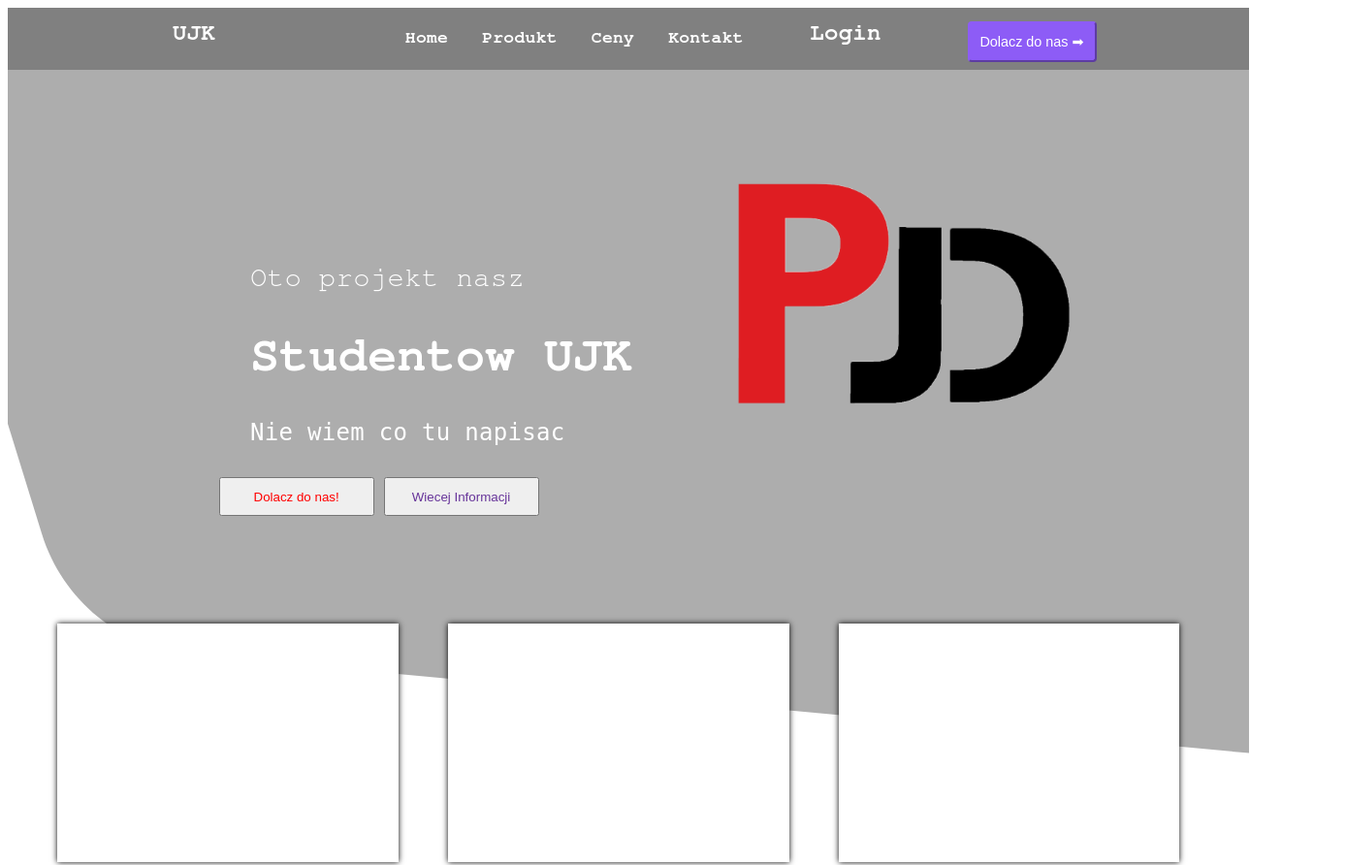
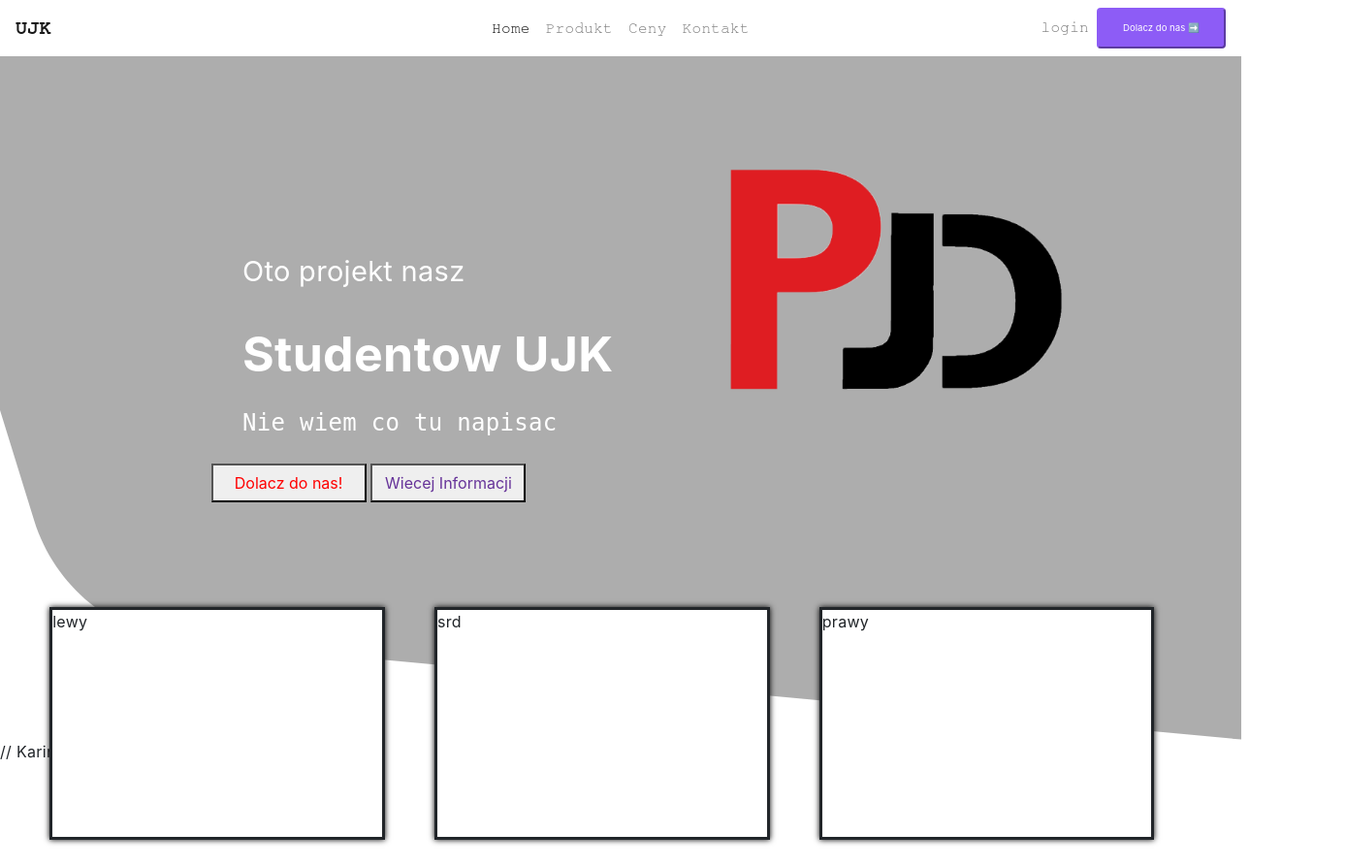
Before and after one commit to DPasieka/pjd-ujk.github.io, a plain HTML site: page index.html in a window 1280 px wide. Shown: the top 892 px of the page at 97% size, 1388 px wide, since content can reach past the window. Drawn offline with nearby package versions, Linux system fonts and the light colour scheme.

Commit message:
Struktura plików i pasek menu
Posegregowałem pliki na odpowiednie foldery aby łatwiej było się odnaleźć gdy projekt będzie bardziej rozbudowany. Zrobiłem responsywny navbar za pomocą bootstrapa i trochę ogarnąłem chaos w kodzie.

```diff
--- /dev/null
+++ b/css/style.css
@@ -0,0 +1,210 @@
+body {
+	color: white;
+	height: 1000px;
+	width: 100%;
+	font-family: FreeMono, monospace;
+	letter-spacing: 0.3px;
+	font-weight: 5px;
+}
+
+.Home,
+.Produkt,
+.Ceny,
+.Kontakt {
+	width: 25%;
+	height: 100%;
+	float: left;
+	font-size: 18px;
+	align-items: center;
+	padding-top: 8px;
+}
+
+.Login {
+	height: 100%;
+	width: 50%;
+	float: left;
+	align-items: center;
+
+}
+
+.Dolacz {
+	height: 100%;
+	width: 50%;
+	float: left;
+
+}
+
+.bdola {
+	width: 133px;
+	height: 42px;
+	color: white;
+	padding: 15px, 25px, 15px, 25px;
+	align-items: center;
+	cursor: pointer;
+	background: #8D5CF6;
+	border-radius: 4px;
+	border-color: #8D5CF6;
+	font-size: 60%;
+}
+
+.center {
+	position: relative;
+	width: 100%;
+}
+
+img {
+	width: 100%;
+	height: 100%;
+
+
+}
+
+@keyframes tlo1 {
+	0% {
+		margin-right: -200px;
+	}
+
+	100% {
+		margin-right: 0px;
+	}
+}
+
+.tekstmaly {
+	color: white;
+	margin-left: 250px;
+	position: absolute;
+	top: 200px;
+	font-size: 29px;
+
+}
+
+.tekstduzy {
+	color: white;
+	margin-left: 250px;
+	position: absolute;
+	top: 270px;
+	font-size: 50px;
+
+
+}
+
+.logo {
+	position: absolute;
+	top: -100px;
+	margin-left: 550px;
+	transform: scale(0.7);
+	animation: tlo1 1.5s;
+}
+
+.tekstmalyd {
+	color: white;
+	margin-left: 250px;
+	position: absolute;
+	top: 360px;
+	font-family: DejaVu Sans Mono, monospace;
+	font-size: 24px;
+}
+
+.kwadraty {
+	height: 300px;
+	width: 100%;
+	position: absolute;
+	top: 77%;
+}
+
+.kwa-lewy,
+.kwa-srd,
+.kwa-prawy {
+	border: solid;
+	background-color: white;
+	height: 80%;
+	width: 27%;
+	float: left;
+	margin: 2%;
+	box-shadow: 0 0 6px black;
+}
+
+.kwa-lewy {
+	margin-left: 4%;
+}
+
+.mati-przyciski {
+	position: absolute;
+	top: 420px;
+	margin-left: 17%;
+
+}
+
+.mati-button-dolacz {
+	color: red;
+	height: 40px;
+	width: 160px;
+}
+
+.mati-button-wiecejinfo {
+	color: rebeccapurple;
+	height: 40px;
+	width: 160px;
+}
+
+a {
+	color: white;
+	font-family: FreeMono, monospace;
+	text-decoration: none;
+}
+
+
+/*
+ Karina
+*/
+.container {
+	margin-top: 10%;
+	padding: 50px;
+	background-color: lightgray;
+	width: 100%;
+	height: 1440px;
+}
+
+.one {
+	margin-top: 10%;
+	font-family: 'Comic Sans MS';
+	font-style: normal;
+	text-align: center;
+	letter-spacing: 0.2px;
+	color: #8D5CF6;
+}
+
+.two {
+	font-family: 'Comic Sans MS';
+	font-style: normal;
+	text-align: center;
+	letter-spacing: 0.2px;
+	color: black;
+}
+
+.three {
+	font-family: 'Comic Sans MS';
+	font-style: normal;
+	text-align: center;
+	letter-spacing: 0.2px;
+	color: black;
+}
+
+.text {
+	width: 40%;
+	height: auto;
+	margin: 0 auto;
+}
+
+/*
+ Kuba
+*/
+@media (min-width: 768px) {
+	.navbar-brand.abs {
+		position: absolute;
+		width: auto;
+		left: 50%;
+		transform: translateX(-50%);
+		text-align: center;
+	}
+}
--- a/index.html
+++ b/index.html
@@ -5,46 +5,48 @@
       <meta http-equiv="X-UA-Compatible" content="IE=edge">
       <meta name="viewport" content="width=device-width, initial-scale=1.0">
       <title>PJD</title>
-    <link rel="stylesheet" href="style.css">
-    <link rel="shortcut icon" href="pjd.png">
+      <link rel="stylesheet" href="css/style.css">
+      <link rel="shortcut icon" href="img/pjd.png">
+      <link rel="stylesheet" href="https://cdn.jsdelivr.net/npm/bootstrap@4.3.1/dist/css/bootstrap.min.css" integrity="sha384-ggOyR0iXCbMQv3Xipma34MD+dH/1fQ784/j6cY/iJTQUOhcWr7x9JvoRxT2MZw1T" crossorigin="anonymous">
    </head>
+   <script src="https://code.jquery.com/jquery-3.3.1.slim.min.js" integrity="sha384-q8i/X+965DzO0rT7abK41JStQIAqVgRVzpbzo5smXKp4YfRvH+8abtTE1Pi6jizo" crossorigin="anonymous"></script>
+   <script src="https://cdn.jsdelivr.net/npm/popper.js@1.14.7/dist/umd/popper.min.js" integrity="sha384-UO2eT0CpHqdSJQ6hJty5KVphtPhzWj9WO1clHTMGa3JDZwrnQq4sF86dIHNDz0W1" crossorigin="anonymous"></script>
+   <script src="https://cdn.jsdelivr.net/npm/bootstrap@4.3.1/dist/js/bootstrap.min.js" integrity="sha384-JjSmVgyd0p3pXB1rRibZUAYoIIy6OrQ6VrjIEaFf/nJGzIxFDsf4x0xIM+B07jRM" crossorigin="anonymous"></script>
    <body>
-    <div class="containerme">
-            <div class="top">
-                <div class="top-lewa">
-                   <b> UJK</b>
+      <nav class="navbar navbar-light navbar-expand-md bg-faded justify-content-center">
+         <a href="/" class="navbar-brand d-flex w-50 mr-auto"><b> UJK</b></a>
+         <button class="navbar-toggler" type="button" data-toggle="collapse" data-target="#collapsingNavbar3">
+         <span class="navbar-toggler-icon"></span>
+         </button>
+         <div class="navbar-collapse collapse w-100" id="collapsingNavbar3">
+            <ul class="navbar-nav w-100 justify-content-center">
+               <li class="nav-item active">
+                  <a class="nav-link" href="#home">Home</a>
+               </li>
+               <li class="nav-item">
+                  <a class="nav-link" href="#produkt">Produkt</a>
+               </li>
+               <li class="nav-item">
+                  <a class="nav-link" href="#ceny">Ceny</a>
+               </li>
+               <li class="nav-item">
+                  <a class="nav-link" href="#kontakt">Kontakt</a>
+               </li>
+            </ul>
+            <ul class="nav navbar-nav ml-auto w-100 justify-content-end">
+               <li class="nav-item">
+                  <a class="nav-link" href="logowanie.html">login</a>
+               </li>
+               <li class="nav-item">
+                  <button class="bdola">Dolacz do nas ➡</button>
+               </li>
+            </ul>
          </div>
-                <div class="top-srodek">
-
-                        <div class="Home">
-                            <a href="home.html"><b>Home</b></a>
-                        </div>
-                        <div class="Produkt">
-                            <a href="produkt.html"><b>Produkt</b></a>
-                        </div>
-                        <div class="Ceny">
-                            <a href="ceny.html"><b>Ceny</b></a>
-                        </div>
-                        <div class="Kontakt">
-                            <a href="kontakt.html"><b>Kontakt</b></a>
-                        </div>
-                    </div>
-
-                <div class="top-prawa">
-                    <div class="Login">
-                        <a href="logowanie.html"><b>Login</b></a>
-                    </div>
-                    <div class="Dolacz">
-                        <button class="bdola">Dolacz do nas ➡</button>
-                    </div>
-
-            </div>
-    </div>
+      </nav>
       <div class="center">
          <div class="tlo">
-            <img src="tlo.svg" alt="tlo.svg" srcset="tlo.svg">
+            <img src="img/tlo.svg" alt="tlo.svg" srcset="img/tlo.svg">
          </div>
-
          <div class="tekstmaly">
             Oto projekt nasz
          </div>
@@ -52,7 +54,7 @@
             <b>Studentow UJK</b>
          </div>
          <div class="logo">
-            <img src="pjd.png" alt="pjd.png" srcset="pjd.png">
+            <img src="img/pjd.png" alt="pjd.png" srcset="img/pjd.png">
          </div>
          <div class="tekstmalyd">
             Nie wiem co tu napisac
@@ -73,16 +75,7 @@
             </div>
          </div>
       </div>
-
-
-
-
-
-
-
       // Karina
-
-
       <div class="container">
          <div class="text">
             <div class="one">
@@ -119,9 +112,7 @@
                   Nowy paragraf testowy utworzony przez Rafała.
                </p>
             </div>
-
          </div>
-
       </div>
    </body>
 </html>
--- a/style.css
+++ /dev/null
@@ -1,198 +0,0 @@
-body{
-    color:white;
-    height: 1000px;
-    width: 100%;
-    font-family: FreeMono, monospace;
-    letter-spacing: 0.3px;
-    font-weight: 5px;
-}
-.containerme{
-    width: 100%;
-    height: 900px;
-}
-.top{
-    height: 50px;
-    width: 100%;
-    background-color:gray;
-    padding-top: 14px;
-}
-.top-lewa{
-    font-size: 24px;
-    text-align: center;
-    width: 30%;
-    height: 100%;
-    float: left;
-}
-.top-srodek{
-    font-size: 18px;
-    width: 30%;
-    height: 100%;
-    float: left;
-    text-align: center;
-    align-items: center;
-}
-.top-prawa{
-    font-size: 24px;
-    text-align: center;
-    width: 30%;
-    height: 100%;
-    float: left;
-    align-items: center;
-}
-.Home, .Produkt, .Ceny, .Kontakt{
-    width: 25%;
-    height: 100%;
-    float: left;
-    font-size: 18px;
-    align-items: center;
-    padding-top: 8px;
-}
-.Login{
-    height: 100%;
-    width: 50%;
-    float: left;
-    align-items: center;
-
-}
-.Dolacz{
-    height: 100%;
-    width: 50%;
-    float: left;
-
-}
-.bdola{
-    width: 133px;
-    height: 42px;
-    color: white;
-    padding: 15px, 25px, 15px, 25px;
-    align-items: center;
-    cursor: pointer;
-    background: #8D5CF6;
-    border-radius: 4px;
-    border-color:#8D5CF6 ;
-    font-size: 60%;
-}
-.center{
-    position: relative;
-    width: 100%;
-}
-img{
-    width: 100%;
-    height: 100%;
-
-
-}
-@keyframes tlo1{
-  0% { margin-right: -200px;}
-  100% { margin-right: 0px;}
-}
-.tekstmaly{
-    color: white;
-    margin-left:250px;
-    position: absolute;
-    top: 200px;
-    font-size: 29px;
-
-}
-.tekstduzy{
-    color: white;
-    margin-left:250px;
-    position: absolute;
-    top: 270px;
-    font-size: 50px;
-
-
-}
-.logo{
-    position: absolute;
-    top:-100px;
-    margin-left: 550px;
-    transform: scale(0.7);
-    animation: tlo1 1.5s;
-}
-.tekstmalyd{
-    color: white;
-    margin-left:250px;
-    position: absolute;
-    top: 360px;
-    font-family: DejaVu Sans Mono, monospace;
-    font-size: 24px;
-}
-.kwadraty{
-    height: 300px;
-    width: 100%;
-    position: absolute;
-    top:77%;
-}
-.kwa-lewy, .kwa-srd, .kwa-prawy{
-    border: solid;
-    background-color: white;
-    height: 80%;
-    width: 27%;
-    float: left;
-    margin:2%;
-    box-shadow:0 0 6px black;
-}
-.kwa-lewy{
-    margin-left: 4%;
-}
-.mati-przyciski{
-    position: absolute;
-    top:420px;
-    margin-left: 17%;
-
-}
-.mati-button-dolacz{
-    color: red;
-    height: 40px;
-    width: 160px;
-}
-.mati-button-wiecejinfo{
-    color: rebeccapurple;
-    height: 40px;
-    width: 160px;
-}
-a{
-    color: white;
-    font-family: FreeMono, monospace;
-    text-decoration: none;
-}
-
-
-/*
- Karina
-*/
-.container {
-    margin-top: 10%;
-    padding:50px;
-    background-color: lightgray;
-    width: 100%;
-    height:1440px;
-  }
-  .one {
-      margin-top: 10%;
-      font-family: 'Comic Sans MS';
-      font-style: normal;
-      text-align: center;
-      letter-spacing: 0.2px;
-      color: #8D5CF6;
-  }
-  .two {
-      font-family: 'Comic Sans MS';
-      font-style: normal;
-      text-align: center;
-      letter-spacing: 0.2px;
-      color: black;
-  }
-  .three {
-      font-family: 'Comic Sans MS';
-      font-style: normal;
-      text-align: center;
-      letter-spacing: 0.2px;
-      color: black;
-  }
-  .text {
-      width: 40%;
-      height: auto;
-      margin: 0 auto;
-  }
```
Also changed, not shown: img/pjd.png (renamed from pjd.png), img/tlo.svg (renamed from tlo.svg). Lines whose indentation alone changed are shown as unchanged.
